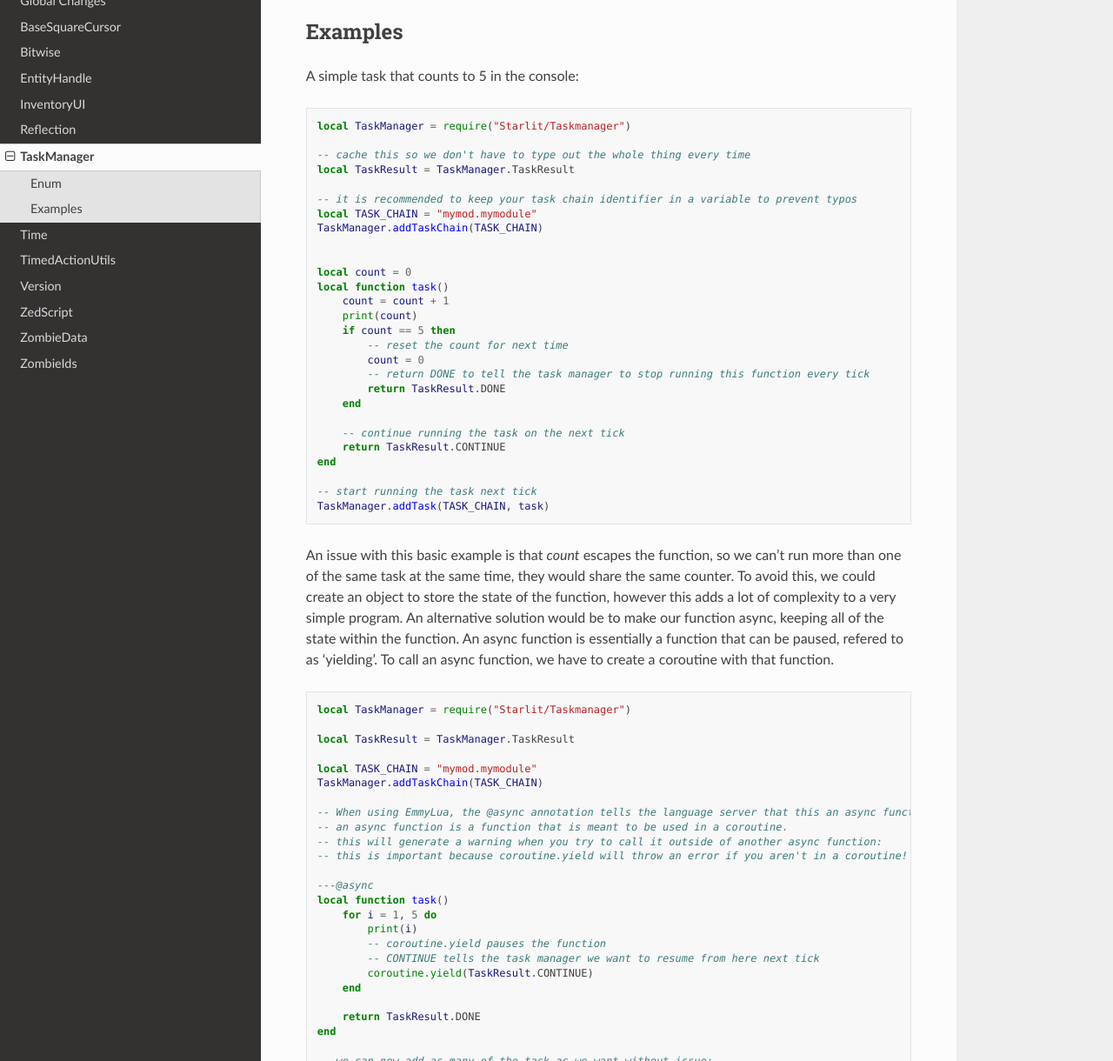
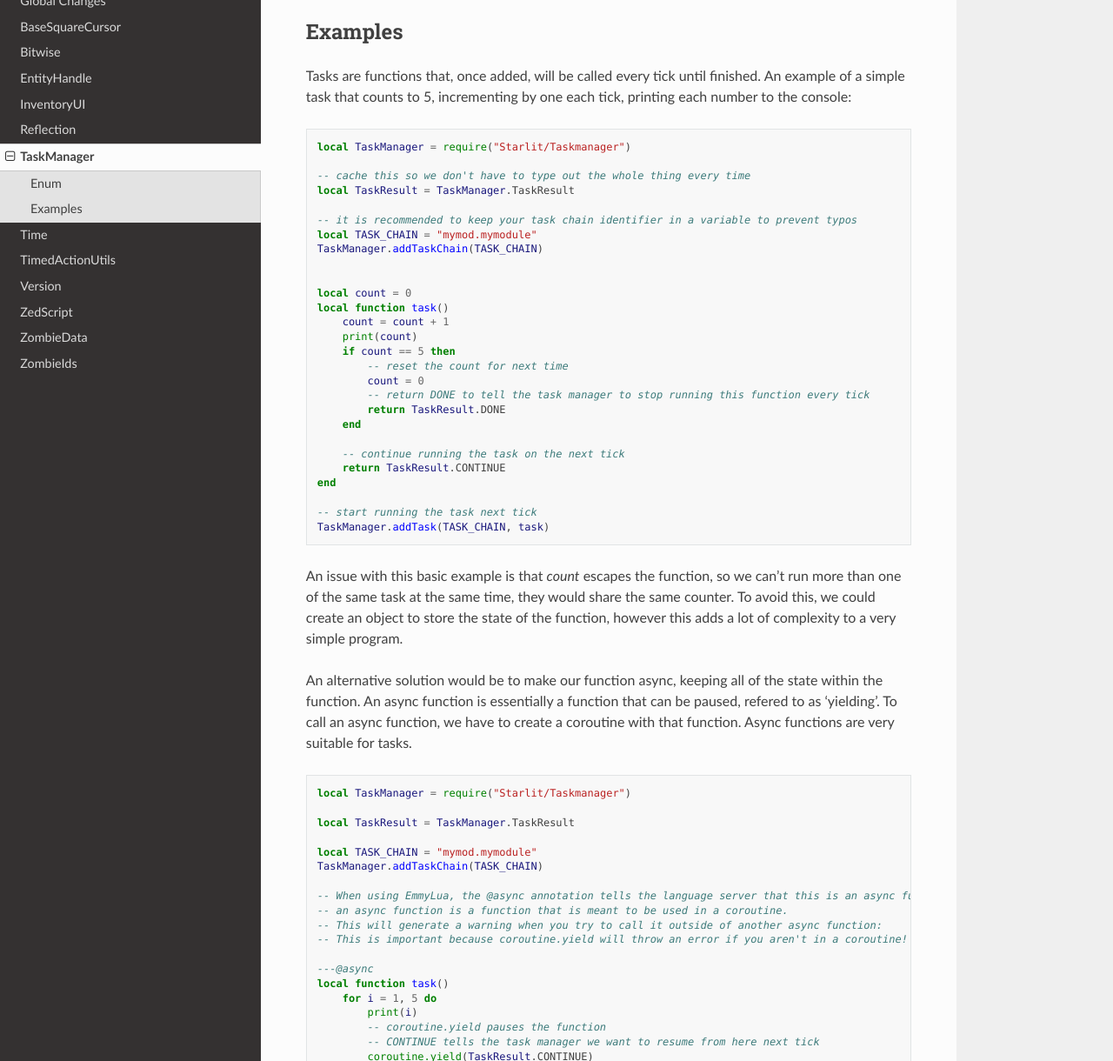
Before and after one commit to demiurgeQuantified/StarlitLibrary, a Sphinx documentation site: the page built from docs/source/modules/TaskManager.rst, in a window 1280 px wide and 1400 px high, scrolled down 384 px, cut to the strip 180-1400 px from the top of the window. Shown: the whole strip at 87% size. Built offline with Sphinx 7.4.7 and the Read the Docs theme 3.1.0, drawn with Linux system fonts in a browser that asks for light colours.

Commit message:
improve TaskManager examples explanation

```diff
--- a/docs/source/modules/TaskManager.rst
+++ b/docs/source/modules/TaskManager.rst
@@ -15,7 +15,8 @@ Enum
 
 Examples
 --------
-A simple task that counts to 5 in the console:
+Tasks are functions that, once added, will be called every tick until finished.
+An example of a simple task that counts to 5, incrementing by one each tick, printing each number to the console:
 ::
 
     local TaskManager = require("Starlit/Taskmanager")
@@ -49,9 +50,11 @@ A simple task that counts to 5 in the console:
 An issue with this basic example is that `count` escapes the function, so we can't run more than one of the same task at the same time,
 they would share the same counter.
 To avoid this, we could create an object to store the state of the function, however this adds a lot of complexity to a very simple program.
+
 An alternative solution would be to make our function async, keeping all of the state within the function.
 An async function is essentially a function that can be paused, refered to as 'yielding'.
 To call an async function, we have to create a coroutine with that function.
+Async functions are very suitable for tasks.
 ::
 
     local TaskManager = require("Starlit/Taskmanager")
@@ -61,10 +64,10 @@ To call an async function, we have to create a coroutine with that function.
     local TASK_CHAIN = "mymod.mymodule"
     TaskManager.addTaskChain(TASK_CHAIN)
 
-    -- When using EmmyLua, the @async annotation tells the language server that this an async function:
+    -- When using EmmyLua, the @async annotation tells the language server that this is an async function:
     -- an async function is a function that is meant to be used in a coroutine.
-    -- this will generate a warning when you try to call it outside of another async function:
-    -- this is important because coroutine.yield will throw an error if you aren't in a coroutine!
+    -- This will generate a warning when you try to call it outside of another async function:
+    -- This is important because coroutine.yield will throw an error if you aren't in a coroutine!
 
     ---@async
     local function task()
```
